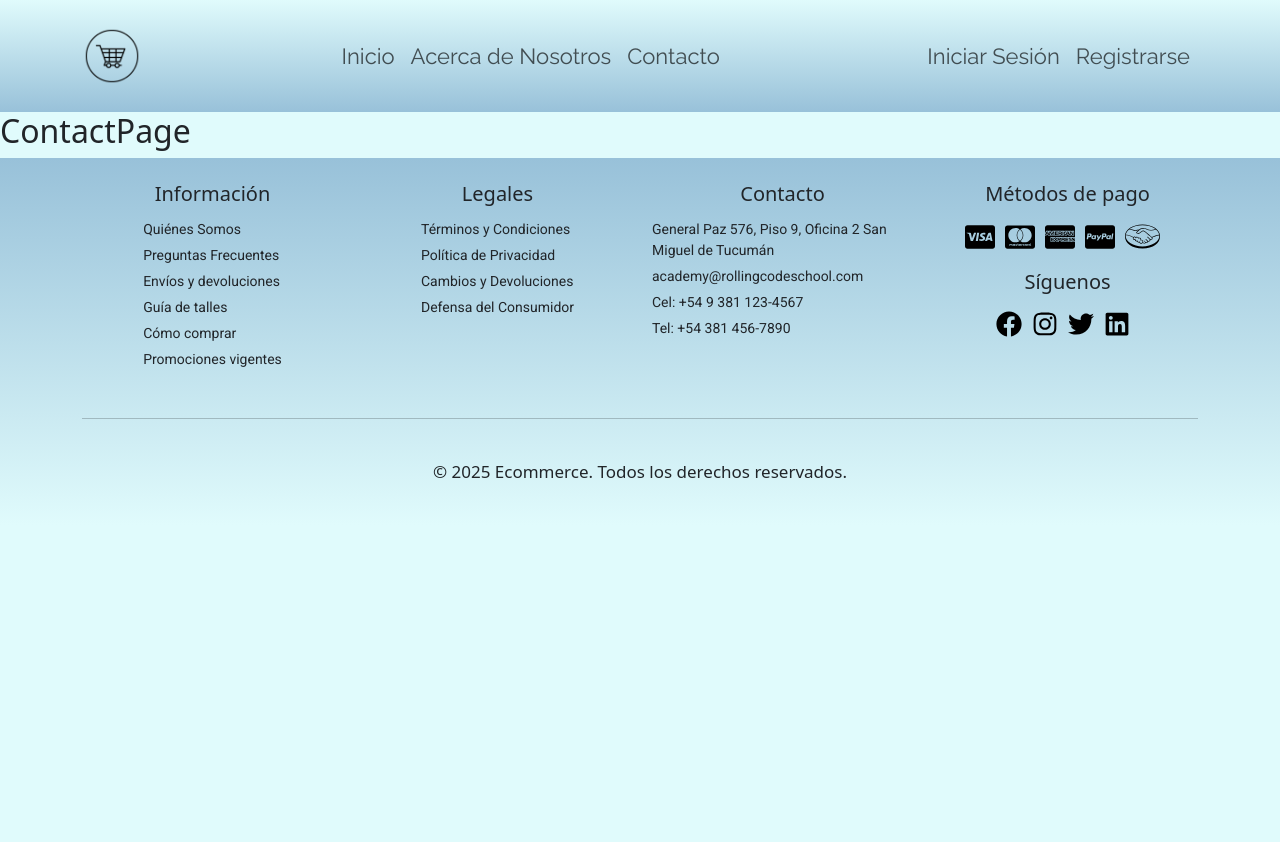
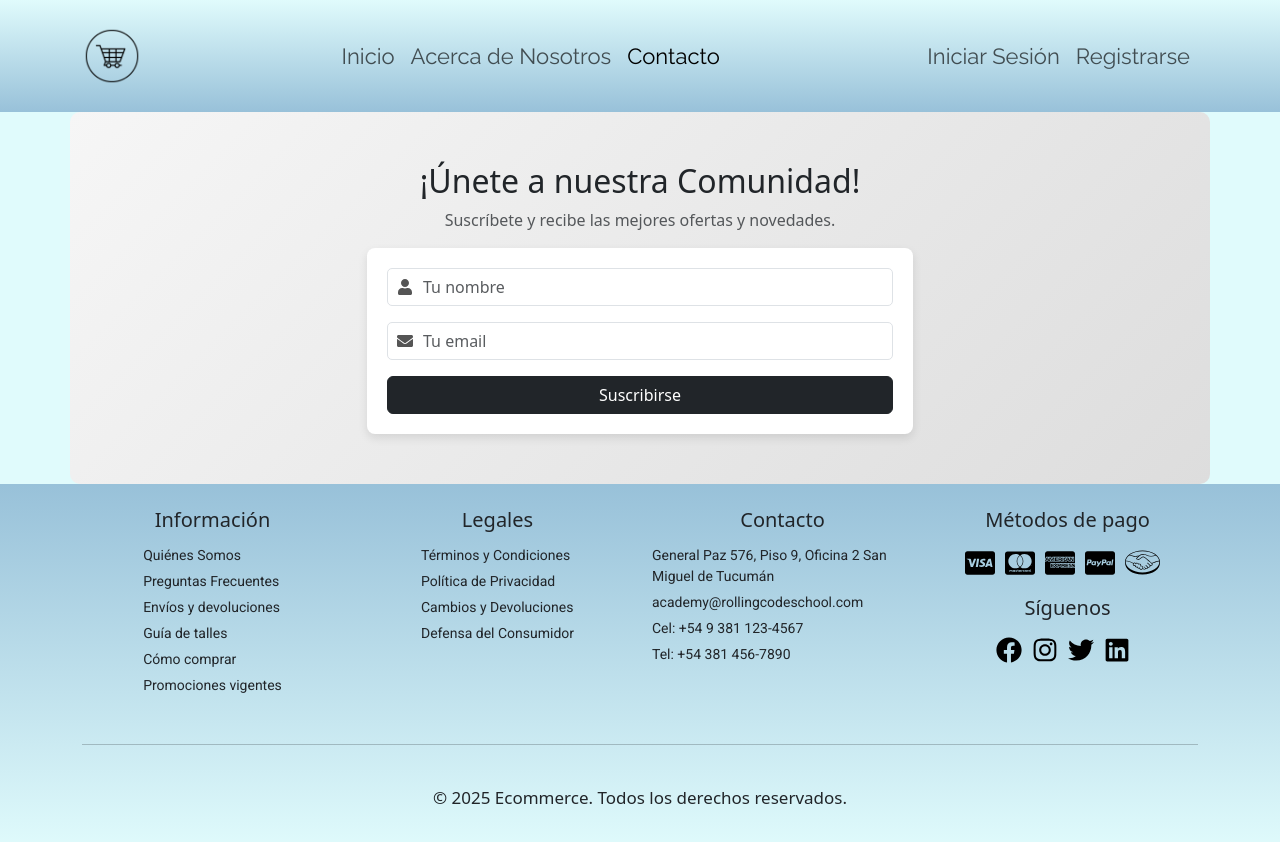
Before and after one commit to cbugeau/Ecommerce-2doE, a React (Vite) app: page /contact in a window 1280 px wide. Shown: the top 842 px of the page. Before the commit the page ends 800 px from the top, so only its background shows below. Built offline with nearby package versions, Linux system fonts and the light colour scheme.

Commit message:
Se crea Contact Page, con su css, enrutamiento y redirecciones de botones correspondientes

```diff
--- a/src/App.jsx
+++ b/src/App.jsx
@@ -21,6 +21,7 @@ const App = () => {
       <NavbarC />
       <Routes>
         {/* Rutas Publicas */}
+        <Route path="/contact" element={<ContactPage />} />
         <Route path="*" element={<Error404 />} />;
         <Route path="/Acerca-De-Nosotros" element={<AcercaDeNosotros />} />
         <Route path="/" element={<HomePage />} />
--- a/src/components/navbar/NavbarC.jsx
+++ b/src/components/navbar/NavbarC.jsx
@@ -41,7 +41,7 @@ const NavbarC = () => {
                 <NavLink className="nav-link" to="/Acerca-De-Nosotros">
                   Sobre Nosotros
                 </NavLink>
-                <NavLink className="nav-link" to="*">
+                <NavLink className="nav-link" to="/contact">
                   Contacto
                 </NavLink>
                 <NavLink className="nav-link" to="/user/cart">
@@ -68,7 +68,7 @@ const NavbarC = () => {
                 <NavLink className={"nav-link"} to="/Acerca-De-Nosotros">
                   Acerca de Nosotros
                 </NavLink>
-                <NavLink className={"nav-link"} to="*">
+                <NavLink className={"nav-link"} to="/contact">
                   Contacto
                 </NavLink>
               </Nav>
--- /dev/null
+++ b/src/pages/ContactPage.css
@@ -0,0 +1,44 @@
+.contact-container {
+  background: linear-gradient(135deg, #f6f6f6, #ddd);
+  padding: 50px 0;
+  border-radius: 10px;
+}
+
+h2 {
+  font-weight: bold;
+  color: #333;
+}
+
+.contact-form {
+  background: white;
+  padding: 20px;
+  border-radius: 8px;
+  box-shadow: 0px 4px 10px rgba(0, 0, 0, 0.1);
+}
+
+.input-container {
+  position: relative;
+}
+
+.input-icon {
+  position: absolute;
+  left: 10px;
+  top: 50%;
+  transform: translateY(-50%);
+  color: #555;
+}
+
+.contact-form input {
+  padding-left: 35px;
+  border-radius: 5px;
+}
+
+.submit-btn {
+  width: 100%;
+  font-weight: bold;
+  transition: 0.3s;
+}
+
+.submit-btn:hover {
+  background: #444;
+}
--- a/src/pages/ContactPage.jsx
+++ b/src/pages/ContactPage.jsx
@@ -1,8 +1,85 @@
+import React, { useState } from "react";
+import { Container, Form, Button, Row, Col } from "react-bootstrap";
+import Swal from "sweetalert2";
+import { FaUser, FaEnvelope } from "react-icons/fa";
+import "./ContactPage.css";
+
 const ContactPage = () => {
+  const [formData, setFormData] = useState({
+    name: "",
+    email: "",
+  });
+
+  const handleChange = (e) => {
+    setFormData({ ...formData, [e.target.name]: e.target.value });
+  };
+
+  const handleSubmit = (e) => {
+    e.preventDefault();
+
+    if (!formData.name || !formData.email) {
+      Swal.fire({
+        title: "Error",
+        text: "Por favor, completa todos los campos.",
+        icon: "error",
+        confirmButtonColor: "#d33",
+      });
+      return;
+    }
+
+    Swal.fire({
+      title: "¡Gracias por suscribirte!",
+      text: "Te enviaremos novedades a tu correo.",
+      icon: "success",
+      confirmButtonColor: "#28a745",
+    });
+
+    setFormData({ name: "", email: "" });
+  };
+
   return (
-    <div>
-      <h2>ContactPage</h2>
-    </div>
+    <Container className="contact-container">
+      <Row className="justify-content-center">
+        <Col md={6}>
+          <h2 className="text-center">¡Únete a nuestra Comunidad!</h2>
+          <p className="text-center text-muted">
+            Suscríbete y recibe las mejores ofertas y novedades.
+          </p>
+
+          <Form onSubmit={handleSubmit} className="contact-form">
+            <Form.Group className="mb-3">
+              <div className="input-container">
+                <FaUser className="input-icon" />
+                <Form.Control
+                  type="text"
+                  placeholder="Tu nombre"
+                  name="name"
+                  value={formData.name}
+                  onChange={handleChange}
+                />
+              </div>
+            </Form.Group>
+
+            <Form.Group className="mb-3">
+              <div className="input-container">
+                <FaEnvelope className="input-icon" />
+                <Form.Control
+                  type="email"
+                  placeholder="Tu email"
+                  name="email"
+                  value={formData.email}
+                  onChange={handleChange}
+                />
+              </div>
+            </Form.Group>
+
+            <Button variant="dark" type="submit" className="submit-btn">
+              Suscribirse
+            </Button>
+          </Form>
+        </Col>
+      </Row>
+    </Container>
   );
 };
 
--- a/src/pages/Error404.jsx
+++ b/src/pages/Error404.jsx
@@ -15,12 +15,12 @@ const Error404 = () => {
       </p>
       <div className="button-group">
         <Link to="/">
-          <Button variant="primary" className="me-1">
+          <Button variant="dark" className="me-1">
             Ir a Inicio
           </Button>
         </Link>
-        <Link to="/Contact">
-          <Button variant="secondary">Ir a Contacto</Button>
+        <Link to="/contact">
+          <Button variant="secondary">Contáctanos</Button>
         </Link>
       </div>
     </Container>
```
